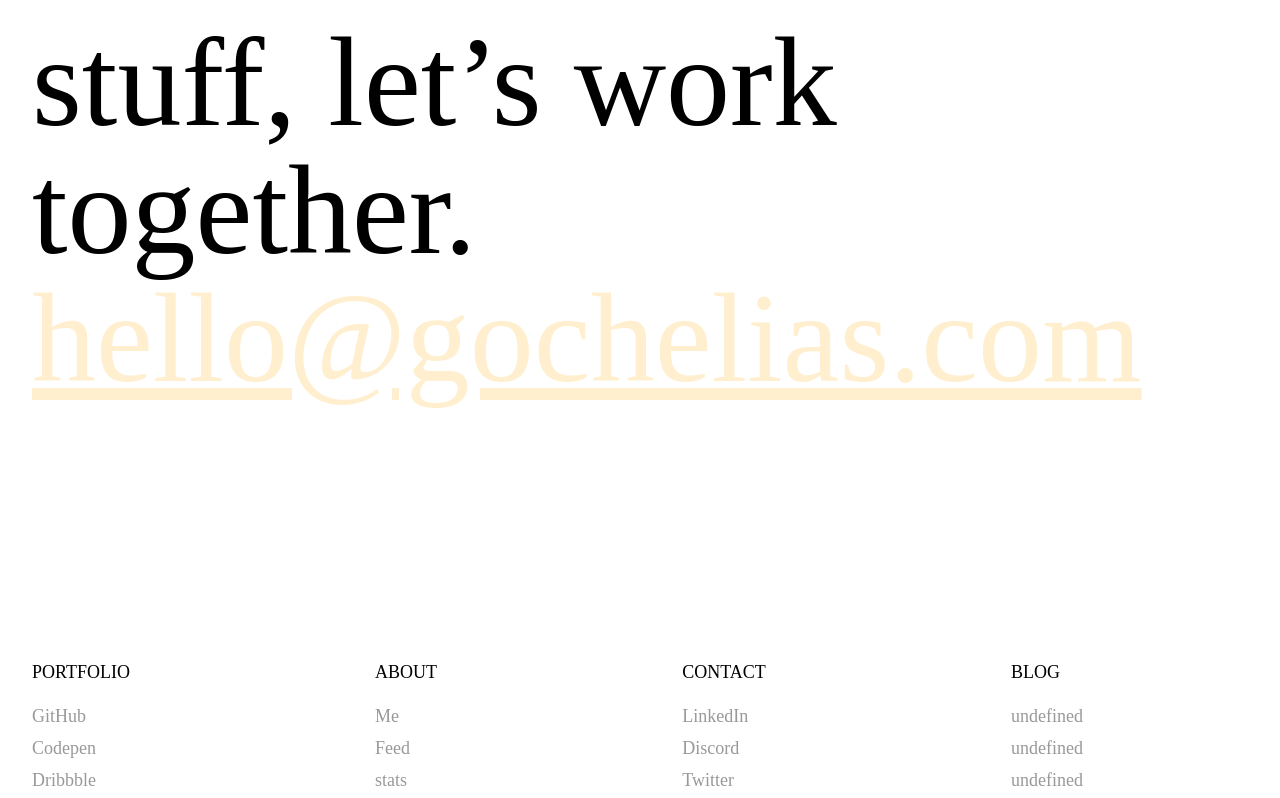
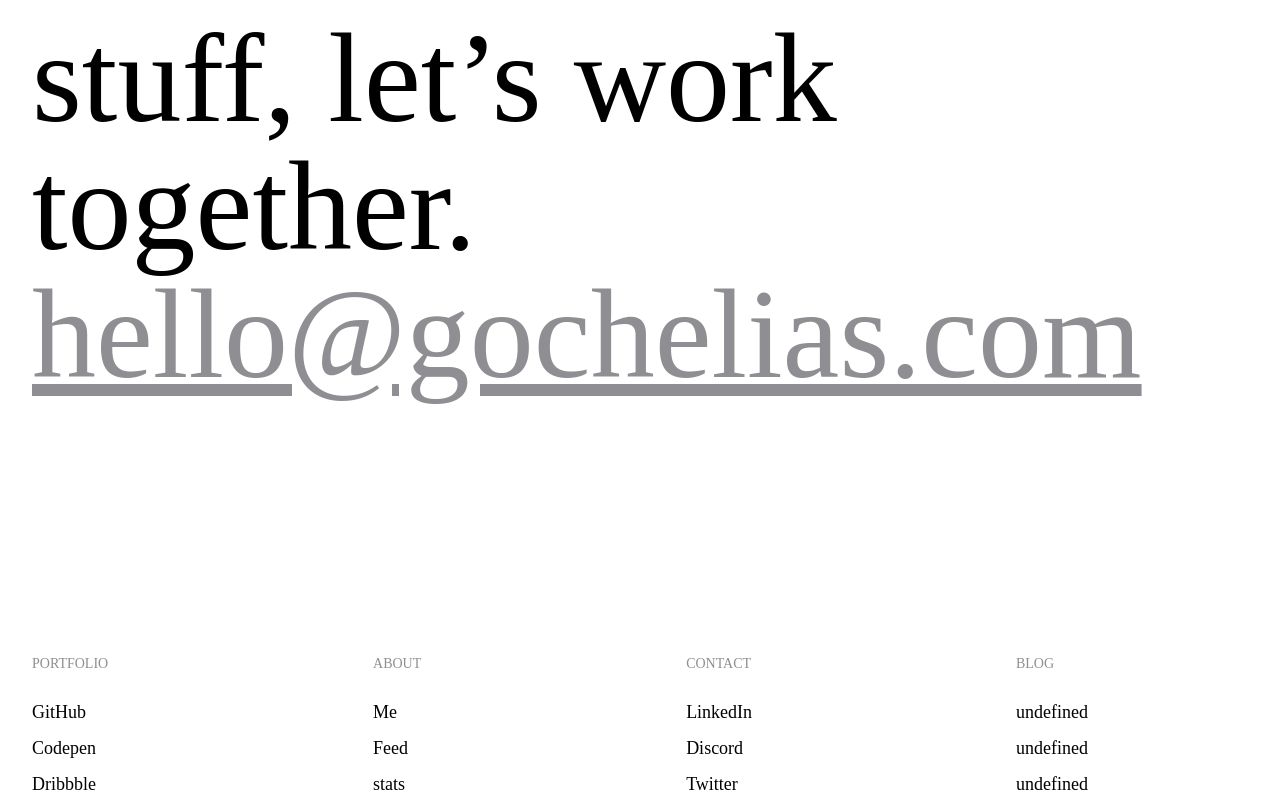
Before and after one commit to gochelias/gochelias, a Next.js app: page /blog in a window 1280 px wide. Shown: the part 3248-4046 px from the top of the page. Built offline with nearby package versions, Linux system fonts and the light colour scheme.

Commit message:
fix(footer): font color and weight have been fixed

```diff
--- a/src/components/Footer.tsx
+++ b/src/components/Footer.tsx
@@ -10,30 +10,32 @@ export const Footer = () => {
 
 	return (
 		<section className="flex h-screen w-full flex-col justify-center space-y-64">
-			<h6 className="select-none text-lg uppercase">
+			<h6 className="select-none text-lg font-medium uppercase">
 				Available for work
 			</h6>
-			<div className="text-9xl font-medium duration-75 hover:text-[#999999]">
-				<h2 className="inline select-none">
+			<div className="group text-9xl font-medium">
+				<h2 className="inline select-none transition-colors duration-75 ease-in group-hover:text-gray2dark">
 					I like to work on cool stuff, let{apos}s work together.{' '}
 				</h2>
 				<Link
 					href="/contact"
-					className="text-[#FFEFCF] underline outline-none selection:bg-[#FFEFCF] selection:text-black active:bg-[#FFEFCF] active:text-black">
+					className="text-gray underline outline-none transition-colors duration-75 ease-in selection:bg-white selection:text-black group-hover:text-white">
 					hello@gochelias.com
 				</Link>
 			</div>
 			<footer className="mr-40 flex w-auto select-none justify-between">
-				<div>
+				<div className="space-y-6">
 					<div className="group flex items-center space-x-3">
-						<Link href="/portfolio" className="text-lg uppercase">
+						<Link
+							href="/portfolio"
+							className="text-sm font-medium uppercase text-gray">
 							Portfolio
 						</Link>
 						<div className="overflow-hidden">
 							<ArrowRight className="h-max w-4 -translate-x-full transition-transform duration-100 group-hover:translate-x-0 " />
 						</div>
 					</div>
-					<ul className="mt-4 space-y-1 font-body text-lg text-[#999]">
+					<ul className="space-y-2 font-body text-lg">
 						<FooterExternalLink
 							title={links.github.username}
 							name={links.github.name}
@@ -51,31 +53,35 @@ export const Footer = () => {
 						/>
 					</ul>
 				</div>
-				<div>
+				<div className="space-y-6">
 					<div className="group flex items-center space-x-3">
-						<Link href="/about" className="text-lg uppercase">
+						<Link
+							href="/about"
+							className="text-sm font-medium uppercase text-gray">
 							About
 						</Link>
 						<div className="overflow-hidden">
 							<ArrowRight className="h-max w-4 -translate-x-full transition-transform duration-100 group-hover:translate-x-0" />
 						</div>
 					</div>
-					<ul className="mt-4 space-y-1 font-body text-lg text-[#999]">
+					<ul className="space-y-2 font-body text-lg">
 						<FooterLink name="Me" url="/me" />
 						<FooterLink name="Feed" url="/feed" />
 						<FooterLink name="stats" url="/stats" />
 					</ul>
 				</div>
-				<div>
+				<div className="space-y-6">
 					<div className="group flex items-center space-x-3">
-						<Link href="/about" className="text-lg uppercase">
+						<Link
+							href="/about"
+							className="text-sm font-medium uppercase text-gray">
 							Contact
 						</Link>
 						<div className="overflow-hidden">
 							<ArrowRight className="h-max w-4 -translate-x-full transition-transform duration-100 group-hover:translate-x-0" />
 						</div>
 					</div>
-					<ul className="mt-4 space-y-1 font-body text-lg text-[#999]">
+					<ul className="space-y-2 font-body text-lg">
 						<FooterExternalLink
 							title={links.linkedin.username}
 							name={links.linkedin.name}
@@ -93,16 +99,18 @@ export const Footer = () => {
 						/>
 					</ul>
 				</div>
-				<div>
+				<div className="space-y-6">
 					<div className="group flex items-center space-x-3">
-						<Link href="/blog" className="text-lg uppercase">
+						<Link
+							href="/blog"
+							className="text-sm font-medium uppercase text-gray">
 							Blog
 						</Link>
 						<div className="overflow-hidden">
 							<ArrowRight className="h-max w-4 -translate-x-full transition-transform duration-100 group-hover:translate-x-0" />
 						</div>
 					</div>
-					<ul className="mt-4 space-y-1 font-body text-lg text-[#999]">
+					<ul className="space-y-2 font-body text-lg">
 						<li>undefined</li>
 						<li>undefined</li>
 						<li>undefined</li>
```
